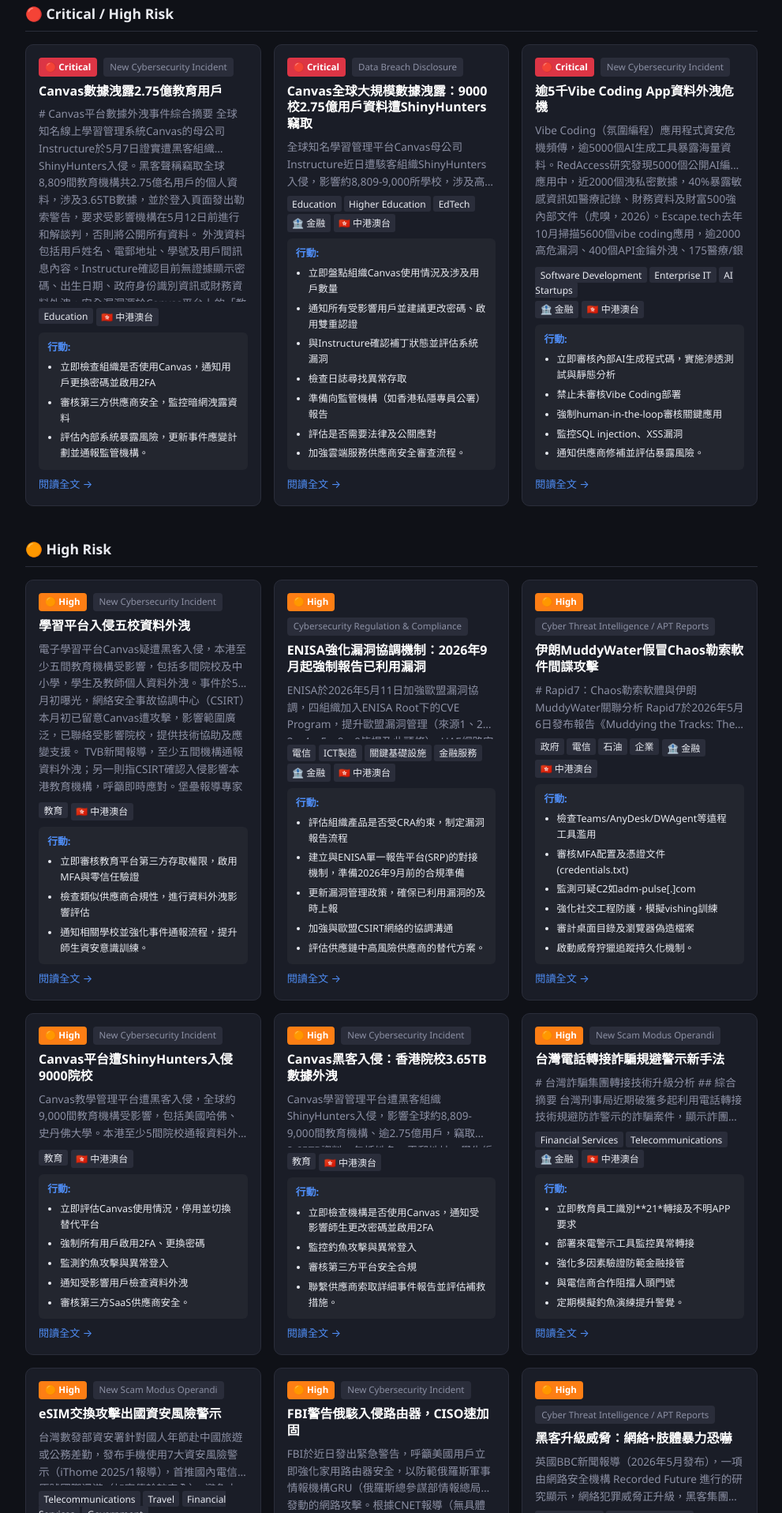
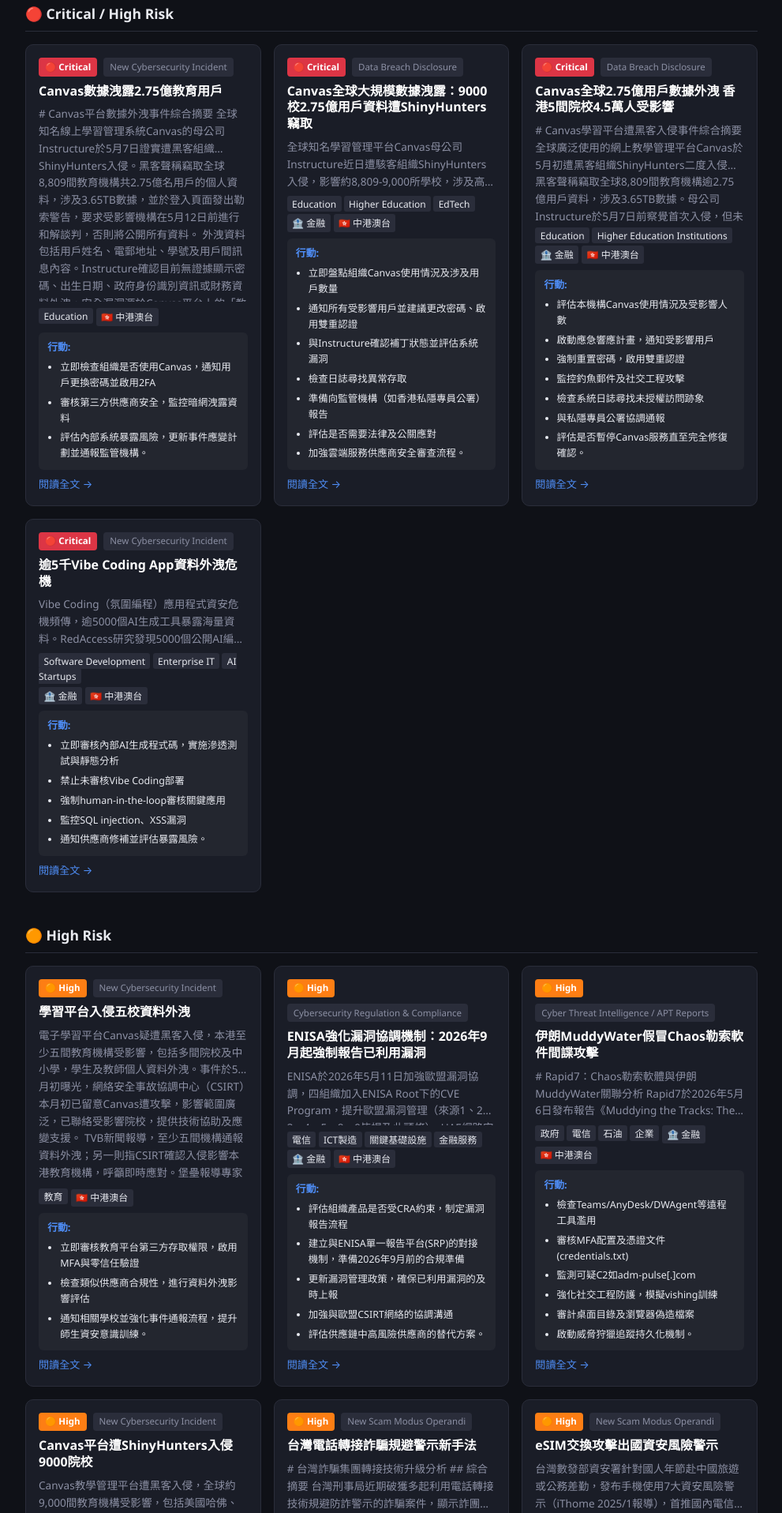
Before and after one commit to tyhk/tyhk.github.io, a plain HTML site: page docs/index.html in a window 1280 px wide. Shown: the part 304-2220 px from the top of the page at 79% size, without its empty margins (144-1135 px from the left). Drawn offline with Linux system fonts and the light colour scheme.

Commit message:
Update docs 2026-05-11

```diff
--- a/docs/index.html
+++ b/docs/index.html
@@ -79,6 +79,39 @@
     </ul>
   </div>
   <a href="stories/2026_05_11/story_121.html" class="read-more">閱讀全文 →</a>
+</article>
+<article class="story-card" data-risk="Critical">
+  <div class="story-header">
+    <span class="risk-badge" style="background:#dc3545">🔴 Critical</span>
+    <span class="category-badge">Data Breach Disclosure</span>
+  </div>
+  <h2><a href="stories/2026_05_11/story_207.html">Canvas全球2.75億用戶數據外洩 香港5間院校4.5萬人受影響</a></h2>
+  <p class="story-summary"># Canvas學習平台遭黑客入侵事件綜合摘要
+
+全球廣泛使用的網上教學管理平台Canvas於5月初遭黑客組織ShinyHunters二度入侵。黑客聲稱竊取全球8,809間教育機構逾2.75億用戶資料，涉及3.65TB數據。母公司Instructure於5月7日前察覺首次入侵，但未主動通知用戶。黑客於5月7日香港時間凌晨在登入頁面發布勒索警告，要求受影響機構於5月12日前聯絡協商，否則公開所有資料。
+
+香港方面，個人資料私隱專員公署截至5月9日下午6時，共接獲5間教育機構的資料外洩通報，包括香港理工大學、香港建造學院、香港教育城有限公司、香港科技大學及香港演藝學院，合計逾4.4萬名師生受影響。其中香港理工大學約42,000名學生及員工受影響，可能涉及姓名及電郵地址；香港建造學院約2,500名學生及員工受影響，涉及姓名、電郵地址及課程相關訊息；香港科技大學可能涉及姓名、電郵、帳戶及學歷資料；香港演藝學院可能涉及姓名、電郵、學生編號及成績。
+
+被竊資料包括姓名、電郵地址、學號及用戶間訊息內容，暫無證據顯示密碼、出生日期、身份識別資訊或財務資料外洩。專家警告此類資料可用於製作釣魚網站、社交工程詐騙（如虛假招聘、優惠郵件）、造假證件及辦理網上理財服務。香港網絡安全事故協調中心建議用戶啟動雙重認證等防護措施。
+
+Canvas佔全球高等院校學習管理系統市場約41%，全球活躍用戶逾3,000萬人，此次事件成為截至2026年5月有記錄以來規模最大的教育界網絡安全事故。入侵原因為Instructure的Free-For-Teacher帳戶安全漏洞。</p>
+  <div class="story-meta">
+    <span class="industries"><span class="ind-tag">Education</span> <span class="ind-tag">Higher Education Institutions</span></span>
+    <span class="flag-tag">🏦 金融</span> <span class="flag-tag">🇭🇰 中港澳台</span>
+  </div>
+  <div class="story-action">
+    <strong>行動:</strong>
+    <ul class="action-list">
+      <li>評估本機構Canvas使用情況及受影響人數</li>
+<li>啟動應急響應計畫，通知受影響用戶</li>
+<li>強制重置密碼，啟用雙重認證</li>
+<li>監控釣魚郵件及社交工程攻擊</li>
+<li>檢查系統日誌尋找未授權訪問跡象</li>
+<li>與私隱專員公署協調通報</li>
+<li>評估是否暫停Canvas服務直至完全修復確認。</li>
+    </ul>
+  </div>
+  <a href="stories/2026_05_11/story_207.html" class="read-more">閱讀全文 →</a>
 </article>
 <article class="story-card" data-risk="Critical">
   <div class="story-header">
@@ -215,32 +248,6 @@
     </ul>
   </div>
   <a href="stories/2026_05_11/story_206.html" class="read-more">閱讀全文 →</a>
-</article>
-<article class="story-card" data-risk="High">
-  <div class="story-header">
-    <span class="risk-badge" style="background:#fd7e14">🟠 High</span>
-    <span class="category-badge">New Cybersecurity Incident</span>
-  </div>
-  <h2><a href="stories/2026_05_11/story_207.html">Canvas黑客入侵：香港院校3.65TB數據外洩</a></h2>
-  <p class="story-summary">Canvas學習管理平台遭黑客組織ShinyHunters入侵，影響全球約8,809-9,000間教育機構、逾2.75億用戶，竊取3.65TB資料，包括姓名、電郵地址、學生編號、帳戶/學歷/成績及用戶訊息，暫無密碼或財務資料外洩。母公司Instructure於5月1-7日察覺漏洞（Free-For-Teacher帳戶），5月7日用戶登入見勒索警告，要求5月12日前談判贖金，否則公開資料；平台一度關閉後恢復（SecurityWeek獨報）。
-
-香港私隱專員公署9-10日接5院校通報：香港理工大學（42,000師生，姓名/電郵）；香港建造學院（2,500師生，姓名/電郵/課程）；香港科技大學（姓名/電郵/帳戶/學歷，人數未定）；香港演藝學院（姓名/電郵/學生編號/成績，人數未定）；香港教育城（姓名/電郵/學生編號，人數未定）。總逾4.4萬人受影響，HKCERT及網絡安全中心警告師生防釣魚電郵/短訊、社交工程（如假招生/折扣/暑工），及人身/身份風險，建議啟用雙重認證。
-
-ETtoday/Unwire/RTHK/HK01/STHeadline一致報全球規模及港5院校，TVB/OrangeNews/HK01強調二次詐騙；Unwire獨提ShinyHunters二度入侵及市場佔41%、3,000萬活躍用戶，為2026年最大教育攻擊。</p>
-  <div class="story-meta">
-    <span class="industries"><span class="ind-tag">教育</span></span>
-    <span class="flag-tag">🇭🇰 中港澳台</span>
-  </div>
-  <div class="story-action">
-    <strong>行動:</strong>
-    <ul class="action-list">
-      <li>立即檢查機構是否使用Canvas，通知受影響師生更改密碼並啟用2FA</li>
-<li>監控釣魚攻擊與異常登入</li>
-<li>審核第三方平台安全合規</li>
-<li>聯繫供應商索取詳細事件報告並評估補救措施。</li>
-    </ul>
-  </div>
-  <a href="stories/2026_05_11/story_207.html" class="read-more">閱讀全文 →</a>
 </article>
 <article class="story-card" data-risk="High">
   <div class="story-header">
```
Also changed, not shown: docs/stories/2026_05_11/index.html (+33 -26 lines), docs/stories/2026_05_11/story_207.html (+21 -14 lines).
